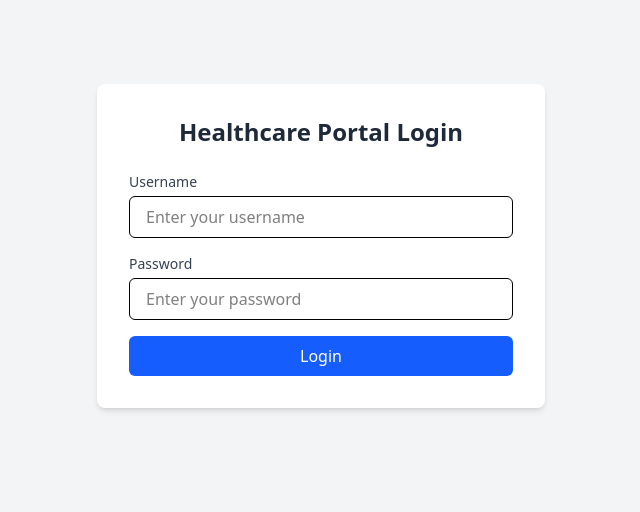
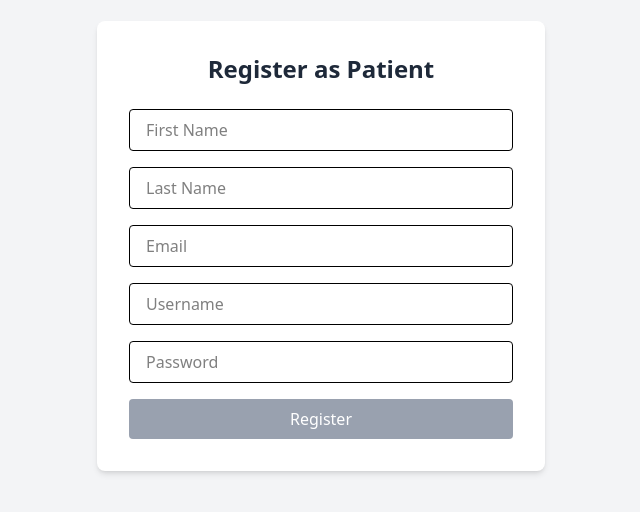
Before and after one commit to TasosK7/healthcare-workflow-automation-react, a React (Vite) app: page /register in a window 1280 px wide. Before the commit this address led to /login. Shown: the part 154-666 px from the top of the page, without its empty margins (319-959 px from the left). Built offline with nearby package versions, Linux system fonts and the light colour scheme.

Commit message:
Airflow fetches airflow user token dynamically, staff now is able to reject appointments, added 'register' functionality, appointments can't be requested on a date before the current one, infinite redirection loop has been fixed, initial users added

```diff
--- a/src/App.tsx
+++ b/src/App.tsx
@@ -1,24 +1,36 @@
 import { BrowserRouter as Router, Routes, Route, Navigate } from 'react-router-dom';
+import {useState, useEffect} from "react";
 import Login from './pages/Login';
 import Dashboard from './pages/Dashboard';
 import Departments from './pages/Departments';
 import Staff from './pages/Staff';
 import Patient from './pages/Patient';
+import Register from './pages/Register';
 import ProtectedRoute from "./components/ProtectedRoute.tsx";
 
 const App = () => {
-    const isLoggedIn = !!localStorage.getItem('authToken');
+    const [isLoggedIn, setIsLoggedIn] = useState(!!localStorage.getItem('authToken'));
+
+    useEffect(() => {
+        const handleStorageChange = () => {
+            setIsLoggedIn(!!localStorage.getItem('authToken'));
+        };
+        window.addEventListener("storage", handleStorageChange);
+        return () => window.removeEventListener("storage", handleStorageChange);
+    }, []);
 
     return (
         <Router>
             <Routes>
+                <Route path="/login" element={<Login />} />
+
                 <Route
-                    path="/login"
+                    path="/register"
                     element={
                         isLoggedIn ? (
                             <Navigate to="/dashboard" />
                         ) : (
-                            <Login />
+                            <Register />
                         )
                     }
                 />
--- a/src/components/ProtectedRoute.tsx
+++ b/src/components/ProtectedRoute.tsx
@@ -1,4 +1,4 @@
-import { Navigate } from 'react-router-dom';
+import { Navigate, useLocation } from 'react-router-dom';
 import type { ReactNode } from 'react';
 
 interface ProtectedRouteProps {
@@ -9,16 +9,17 @@ interface ProtectedRouteProps {
 const ProtectedRoute = ({ children, allowedRoles }: ProtectedRouteProps) => {
     const token = localStorage.getItem('authToken');
     const role = localStorage.getItem('userRole');
+    const location = useLocation();
 
     if (!token) {
-        return <Navigate to="/login" replace />;
+        return <Navigate to="/login" state={{from: location}} replace />;
     }
 
     if (!allowedRoles.includes(role || '')) {
         return <div className="p-6 text-red-600 font-semibold">403 – Access Denied</div>;
     }
 
-    return children;
+    return <>{children}</>;
 };
 
 export default ProtectedRoute;
--- a/src/components/Topbar.tsx
+++ b/src/components/Topbar.tsx
@@ -7,6 +7,7 @@ const Topbar = () => {
 
     const logout = () => {
         localStorage.clear();
+        window.dispatchEvent(new Event("storage"));
         navigate('/login');
     };
 
--- a/src/pages/Login.tsx
+++ b/src/pages/Login.tsx
@@ -71,6 +71,10 @@ const Login = () => {
                         Login
                     </button>
                 </form>
+                <div className="text-center mt-4">
+                    <span className="text-sm text-gray-600">Don't have an account? </span>
+                    <button onClick={() => navigate('/register')} className="text-blue-600 hover:underline">Register</button>
+                </div>
             </div>
         </div>
     );
--- a/src/pages/Patient.tsx
+++ b/src/pages/Patient.tsx
@@ -221,7 +221,7 @@ const Patient = () => {
                                     <option value="">-- Choose --</option>
                                     {staffList.map((s) => (
                                         <option key={s.id} value={s.id}>
-                                            {s.first_name} {s.last_name} ({s.role})
+                                            {s.first_name} {s.last_name} ({s.role}, {s.department_name || "No department"})
                                         </option>
                                     ))}
                                 </select>
@@ -234,6 +234,7 @@ const Patient = () => {
                                     type="date"
                                     value={selectedDate}
                                     onChange={(e) => setSelectedDate(e.target.value)}
+                                    min={new Date().toISOString().split("T")[0]}
                                     className="w-full border rounded px-3 py-2"
                                     required
                                 />
@@ -266,9 +267,9 @@ const Patient = () => {
                                 className="block w-full border border-gray-300 rounded-lg shadow-sm px-3 py-2 text-sm"
                             >
                                 <option value="">-- Choose Staff --</option>
-                                {staffList.map((staff) => (
-                                    <option key={staff.id} value={staff.id}>
-                                        {staff.first_name} {staff.last_name} ({staff.role})
+                                {staffList.map((s) => (
+                                    <option key={s.id} value={s.id}>
+                                        {s.first_name} {s.last_name} ({s.role}, {s.department_name || "No department"})
                                     </option>
                                 ))}
                             </select>
--- /dev/null
+++ b/src/pages/Register.tsx
@@ -0,0 +1,140 @@
+import { useState, useEffect } from 'react';
+import { useNavigate } from 'react-router-dom';
+import api from '../services/api';
+import axios from 'axios';
+
+const Register = () => {
+    const navigate = useNavigate();
+    const [form, setForm] = useState({
+        first_name: '',
+        last_name: '',
+        email: '',
+        username: '',
+        password: ''
+    });
+    const [error, setError] = useState('');
+    const [email, setEmail] = useState("");
+    const [emailError, setEmailError] = useState("");
+    const [username, setUsername] = useState("");
+    const [usernameError, setUsernameError] = useState("");
+
+    const isFormValid =
+        form.first_name.trim() &&
+        form.last_name.trim() &&
+        email.trim() &&
+        username.trim() &&
+        form.password.trim() &&
+        !emailError &&
+        !usernameError;
+
+
+    useEffect(() => {
+        if (!email) {
+            setEmailError("");
+            return;
+        }
+
+        const delayDebounce = setTimeout(async () => {
+            try {
+                const res = await api.get("/auth/check-email", { params: { email } });
+                if (res.data.exists) {
+                    setEmailError("Email already exists");
+                } else {
+                    setEmailError("");
+                }
+            } catch {
+                setEmailError("");
+            }
+        }, 500); // 500ms delay after typing
+
+        return () => clearTimeout(delayDebounce);
+    }, [email]);
+
+    useEffect(() => {
+        if (!username) {
+            setUsernameError("");
+            return;
+        }
+
+        const delayDebounce = setTimeout(async () => {
+            try {
+                const res = await api.get("/auth/check-username", { params: { username } });
+                if (res.data.exists) {
+                    setUsernameError("Username already exists");
+                } else {
+                    setUsernameError("");
+                }
+            } catch {
+                setUsernameError("");
+            }
+        }, 500); // 500ms delay after typing
+
+        return () => clearTimeout(delayDebounce);
+    }, [username]);
+
+
+    const handleChange = (e: React.ChangeEvent<HTMLInputElement>) => {
+        setForm({ ...form, [e.target.name]: e.target.value });
+    };
+
+    const handleSubmit = async (e: React.FormEvent<HTMLFormElement>) => {
+        e.preventDefault();
+        try {
+            await api.post('/auth/register', {...form, email, username});
+            alert('Registration successful! You can now log in.');
+            navigate('/login');
+        } catch (err) {
+            if (axios.isAxiosError(err)) {
+                setError(err.response?.data?.detail || 'Registration failed');
+            } else {
+                setError('Registration failed');
+            }
+        }
+    };
+
+    return (
+        <div className="min-h-screen flex items-center justify-center bg-gray-100 px-4">
+            <div className="max-w-md w-full bg-white shadow-md rounded-lg p-8">
+                <h2 className="text-2xl font-semibold text-center mb-6 text-gray-800">Register as Patient</h2>
+                {error && <div className="mb-4 text-sm text-red-500">{error}</div>}
+
+                <form onSubmit={handleSubmit} className="space-y-4">
+                    <input name="first_name" value={form.first_name} onChange={handleChange} placeholder="First Name" className="w-full px-4 py-2 border rounded" />
+                    <input name="last_name" value={form.last_name} onChange={handleChange} placeholder="Last Name" className="w-full px-4 py-2 border rounded" />
+                    <input
+                        type="email"
+                        name="email"
+                        value={email}
+                        onChange={(e) => setEmail(e.target.value)}
+                        className="w-full px-4 py-2 border rounded"
+                        placeholder="Email"
+                    />
+                    {emailError && <p className="text-red-500 text-sm">{emailError}</p>}
+                    <input
+                        type="text"
+                        name="username"
+                        value={username}
+                        onChange={(e) => setUsername(e.target.value)}
+                        className="w-full px-4 py-2 border rounded"
+                        placeholder="Username"
+                    />
+                    {usernameError && <p className="text-red-500 text-sm">{usernameError}</p>}
+                    <input name="password" type="password" value={form.password} onChange={handleChange} placeholder="Password" className="w-full px-4 py-2 border rounded" />
+                    <button
+                        type="submit"
+                        disabled={!isFormValid}
+                        className={`w-full py-2 rounded text-white ${
+                            !isFormValid
+                                ? "bg-gray-400 cursor-not-allowed"
+                                : "bg-blue-600 hover:bg-blue-700"
+                        }`}
+                    >
+                        Register
+                    </button>
+                </form>
+            </div>
+        </div>
+    );
+};
+
+export default Register;
--- a/src/services/users.ts
+++ b/src/services/users.ts
@@ -7,6 +7,7 @@ export interface Staff {
     last_name: string;
     department_id?: number;
     role: string;
+    department_name: string;
 }
 
 export interface Patient {
```
Also changed, not shown: src/pages/Staff.tsx (+30 -0 lines).
